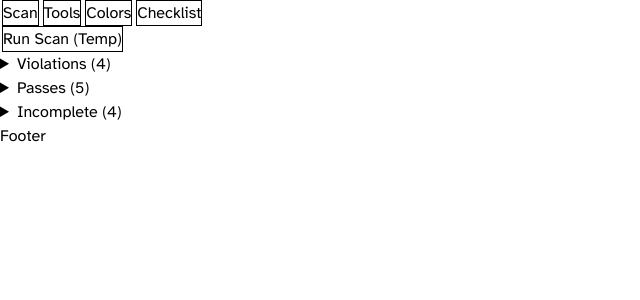
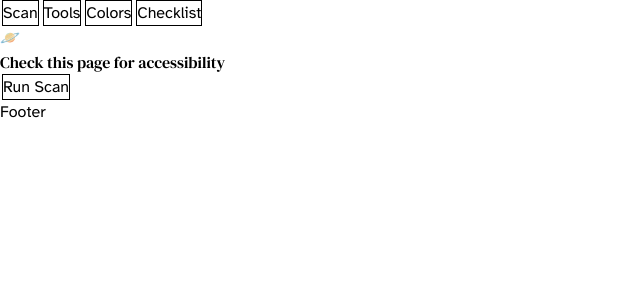
Before and after one commit to mtq01/orbit, a React (Vite) app: page / in a window 1280 px wide. Shown: the top 300 px of the page, without its empty margins (0-640 px from the left). Built offline with nearby package versions, Linux system fonts and the light colour scheme.

Commit message:
Added conditional logic to manage pre/post scan states.

```diff
--- a/src/App.tsx
+++ b/src/App.tsx
@@ -8,8 +8,8 @@ import type { Tab } from "./types";
 // Components
 import Nav from "./components/Nav";
 import Footer from "./components/Footer";
-// import ScannerTest from "./features/scanner/ScannerTest";
-import Scanner from "./features/scanner/Scanner";
+import ScannerTest from "./features/scanner/ScannerTest";
+// import Scanner from "./features/scanner/Scanner";
 import Colors from "./features/colors/Colors";
 import Tools from "./features/tools/Tools";
 import Checklist from "./features/checklist/Checklist";
@@ -33,7 +33,7 @@ const App = () => {
 
       <main>
         {/* && = only render this component if the condition on the left is true */}
-        {activeTab === "scanner" && <Scanner />}
+        {activeTab === "scanner" && <ScannerTest />}
         {activeTab === "tools" && <Tools />}
         {activeTab === "colors" && <Colors />}
         {activeTab === "checklist" && <Checklist />}
--- a/src/features/scanner/Scanner.tsx
+++ b/src/features/scanner/Scanner.tsx
@@ -201,9 +201,7 @@ const Scanner = () => {
   */
 
   // TEMPORARY FOR UI DEVELOPMENT
-  const [results, _setResults] = useState<AxeResults | null>(
-    mockResults as AxeResults,
-  );
+  const [results, setResults] = useState<AxeResults | null>(null);
   // +++++++++++++++++++++++++++++++++++++++++++++++++++++++++++++++++++++++++
 
   // error state
@@ -247,14 +245,36 @@ const Scanner = () => {
 
   return (
     <section aria-label="Accessibility Scanner">
-      {/* handleScan button commented out during UI build */}
-      {/* <button onClick={handleScan}>Run Scan</button> */}
-      <button>Run Scan (Temp)</button>
-
       {/* Error State: an error will still show in console, but this error msg is whats happening. */}
       {error ? <p role="alert">{error}</p> : null}
 
 
+    {/* if results is EMPTY, display default blank page, if NOT empty, display scan results */}
+      {!results ? (
+        <>
+          <p>🪐</p>
+          <h2>Check this page for accessibility</h2>
+
+          {/* handleScan button commented out during UI build */}
+          {/* <button onClick={handleScan}>Run Scan</button> */}
+
+          {/* DEV ONLY - rmv b4 production */}
+          <button onClick={() => setResults(results ? null : (mockResults as AxeResults))}>
+            Run Scan (Toggle State - Dev Only)
+          </button>
+        </>
+      ) : (
+        <>
+        <h2>Scan Results</h2>
+        <p>24 elements to review</p>
+        <div>
+         <p> All | Critical | Serious | Moderate</p>
+        </div>
+        {/* handleScan button commented out during UI build */}
+        {/* <button onClick={handleScan}>Run Scan</button> */}
+
+        {/* DEV ONLY - rmv b4 production */}
+        <button onClick={() => setResults(mockResults as AxeResults)}>⏎ Re-Scan (Dev)</button>
 
           {/* Scan Results: grouped into 3 buckets, each is broken down by impact level */}
           <section aria-label="Scan Results">
@@ -262,6 +282,8 @@ const Scanner = () => {
             <ImpactGroups label="Passes" results={results?.passes ?? []} />
             <ImpactGroups label="Incomplete" results={results?.incomplete ?? []} />
           </section>
+          </>
+      )}
     </section>
   );
 };
--- a/src/features/scanner/ScannerTest.tsx
+++ b/src/features/scanner/ScannerTest.tsx
@@ -78,14 +78,33 @@ const Scanner = () => {
 
   return (
     <section aria-label="Accessibility Scanner">
+      {/* Error State: FYI an error will still show in console, but this error msg is whats happening. */}
+      {error ? <p role="alert">{error}</p> : null}
+
+      {!results ? (
+        <>
+          <p>🪐</p>
+          <h2>Check this page for accessibility</h2>
+
+          {/* handleScan button commented out during UI build */}
+          {/* <button onClick={handleScan}>Run Scan</button> */}
+
+          {/* DEV ONLY - rmv b4 production */}
           <button onClick={handleScan} disabled={isLoading}>
             {isLoading ? "Scanning..." : "Run Scan"}
           </button>
+        </>
+      ) : (
+        <>
+          <h2>Scan Results</h2>
+          <p>24 elements to review</p>
 
-      {/* Error State:
-      FYI an error will still show in console, but this error msg is whats happening. */}
-      {error ? <p role="alert">{error}</p> : null}
-
+          <div>
+            <p>All | Critical | Serious | Moderate</p>
+          </div>
+          <button onClick={handleScan} disabled={isLoading}>
+            {isLoading ? "Scanning..." : "Re-Scan"}
+          </button>
 
           {/* Scan Results: grouped into 3 buckets, each is broken down by impact level */}
           <section aria-label="Scan Results">
@@ -93,6 +112,8 @@ const Scanner = () => {
             <ImpactGroups label="Passes" results={results?.passes ?? []} />
             <ImpactGroups label="Incomplete" results={results?.incomplete ?? []} />
           </section>
+        </>
+      )}
     </section>
   );
 };
```
Also changed, not shown: 1 other file (tests, documents, lock files or other folders). Lines whose indentation alone changed are shown as unchanged.
